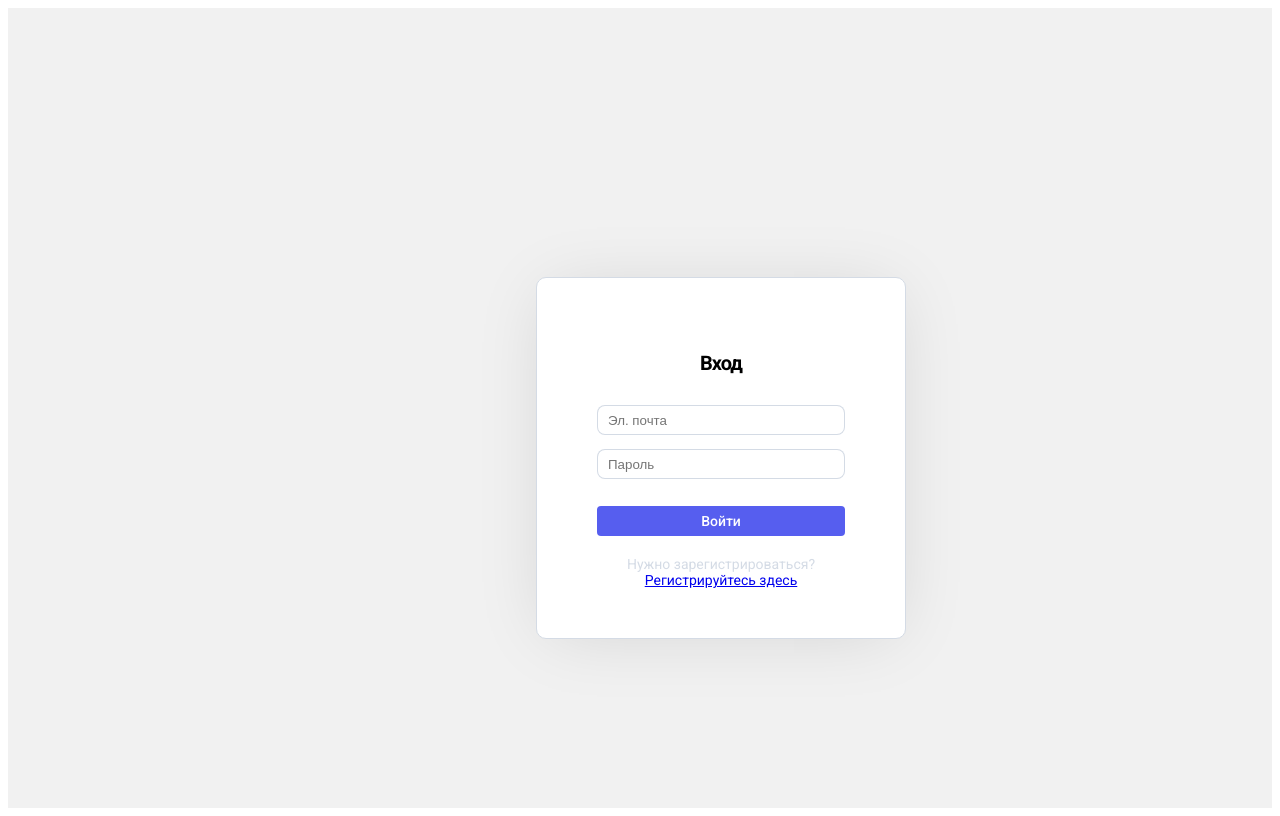
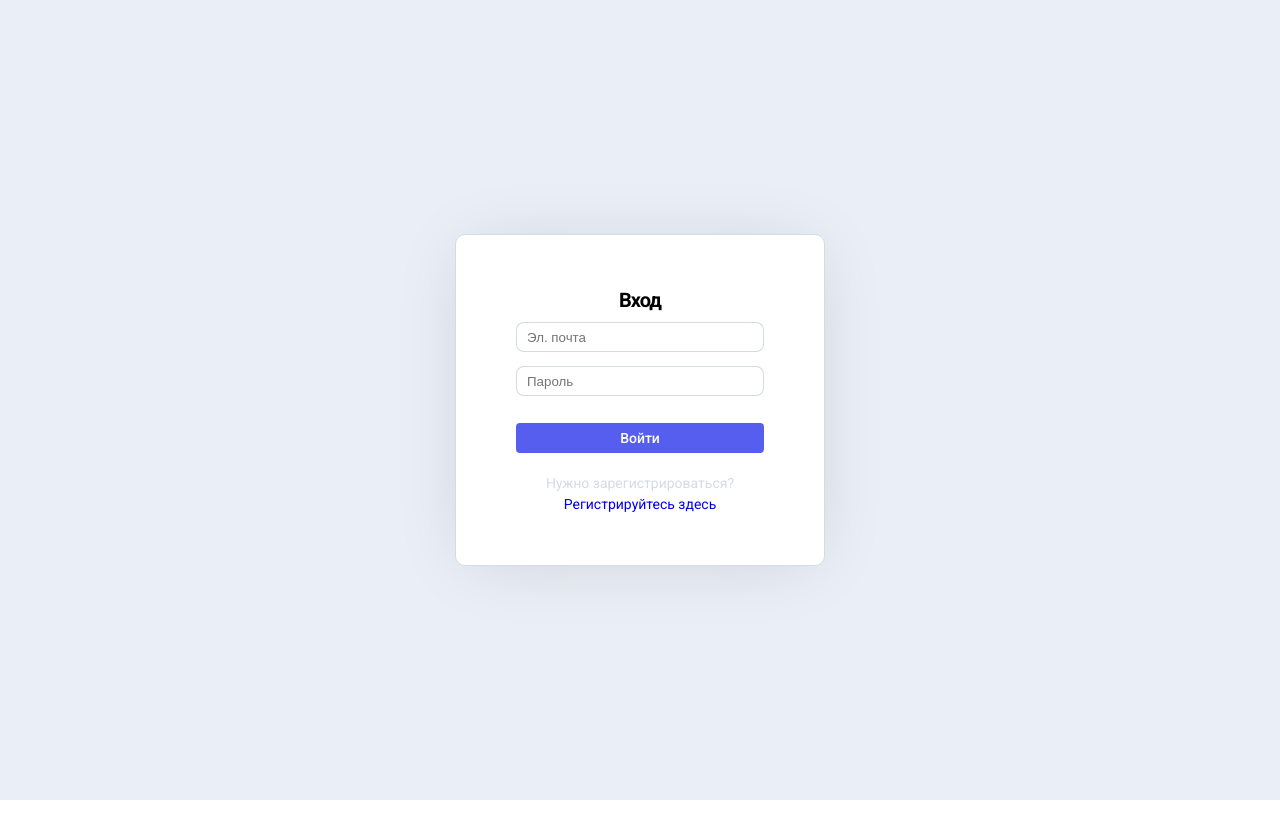
Before and after one commit to ewwgesha91/helloworld, a React (Vite) app: page /login in a window 1280 px wide. Built offline with nearby package versions, Linux system fonts and the light colour scheme.

Commit message:
внесены изменения

```diff
--- a/src/App.jsx
+++ b/src/App.jsx
@@ -1,8 +1,12 @@
 import "./App.css";
 import AppRoutes from "./AppRoutes";
+import { GlobalStyle } from "./components/Global/Global.styled";
 
 export default function App() {
   return (
-    <AppRoutes />
-  )
+    <>
+      <GlobalStyle />
+      <AppRoutes />
+    </>
+  );
 }
--- a/src/pages/LoginPage/LoginPage.jsx
+++ b/src/pages/LoginPage/LoginPage.jsx
@@ -1,7 +1,6 @@
 import { Link, useNavigate } from "react-router-dom";
 import { paths } from "../../lib/paths";
 import * as S from "../RegistrationPage/RegistrationPage.styled";
-import { Wrapper } from "../../styled/Common.styled";
 export default function LoginPage({ setIsAuth }) {
   const navigate = useNavigate();
 
@@ -11,7 +10,7 @@ export default function LoginPage({ setIsAuth }) {
   };
 
   return (
-    <Wrapper>
+    <S.Wrapper>
       <S.Form>
         <S.FormContainer>
           <S.FormHeader>Вход</S.FormHeader>
@@ -26,6 +25,6 @@ export default function LoginPage({ setIsAuth }) {
           </S.FormFooter>
         </S.FormContainer>
       </S.Form>
-    </Wrapper>
+    </S.Wrapper>
   );
 }
--- a/src/pages/MainPage/MainPage.jsx
+++ b/src/pages/MainPage/MainPage.jsx
@@ -5,7 +5,6 @@ import Main from "../../components/Main/Main";
 /* import PopBrowse from "../../components/Popups/PopBrowse";
 import PopExit from "../../components/Popups/PopExit"; */
 import PopNewCard from "../../components/Popups/PopNewCard";
-import { GlobalStyle } from "../../components/Global/Global.styled";
 import { Wrapper } from "../../styled/Common.styled";
 import { Outlet } from "react-router-dom";
 
@@ -32,7 +31,6 @@ export default function MainPage() {
 
       return (
         <>
-          <GlobalStyle />
           <Wrapper>
 {/*             <PopExit /> */}
             <PopNewCard />
--- a/src/pages/RegistrationPage/RegistrationPage.jsx
+++ b/src/pages/RegistrationPage/RegistrationPage.jsx
@@ -1,10 +1,9 @@
-import { Wrapper } from "../../styled/Common.styled";
 import * as S from "./RegistrationPage.styled";
 import { Link } from "react-router-dom";
 import { paths } from "../../lib/paths";
 export default function RegPage() {
   return (
-    <Wrapper>
+    <S.Wrapper>
           <S.Form>
       <S.FormContainer>
         <S.FormHeader>Регистрация</S.FormHeader>
@@ -23,6 +22,6 @@ export default function RegPage() {
     </S.Form>
 
 
-    </Wrapper>
+    </S.Wrapper>
   );
 }
--- a/src/pages/RegistrationPage/RegistrationPage.styled.js
+++ b/src/pages/RegistrationPage/RegistrationPage.styled.js
@@ -1,17 +1,20 @@
 import styled from "styled-components";
 
 export const Wrapper = styled.div`
-  width: 100%;
-  height: 100%;
-  overflow-x: hidden;
-  overflow-y: scroll;
-  background-color: #eaeef6;
+   max-width: 100%;
+  width: 100vw;
+  min-height: 100vh;
+  overflow: hidden;
+  background-color: rgb(234, 238, 246);;
+  display: flex;
+  justify-content: center;
+  align-items: center;
   `;
 
 export const Form = styled.form`
   position: absolute;
-  left: 536px;
-  top: 277px;
+  /* left: 536px;
+  top: 277px; */
   display: flex;
   padding: 50px 60px;
   box-sizing: border-box;
@@ -69,6 +72,7 @@ export const FormFooter = styled.div`
   font-size: 14px;
   font-weight: 400;
   text-align: center;
+  line-height: 150%;
 `;
 
 export const FooterText = styled.p`
```
